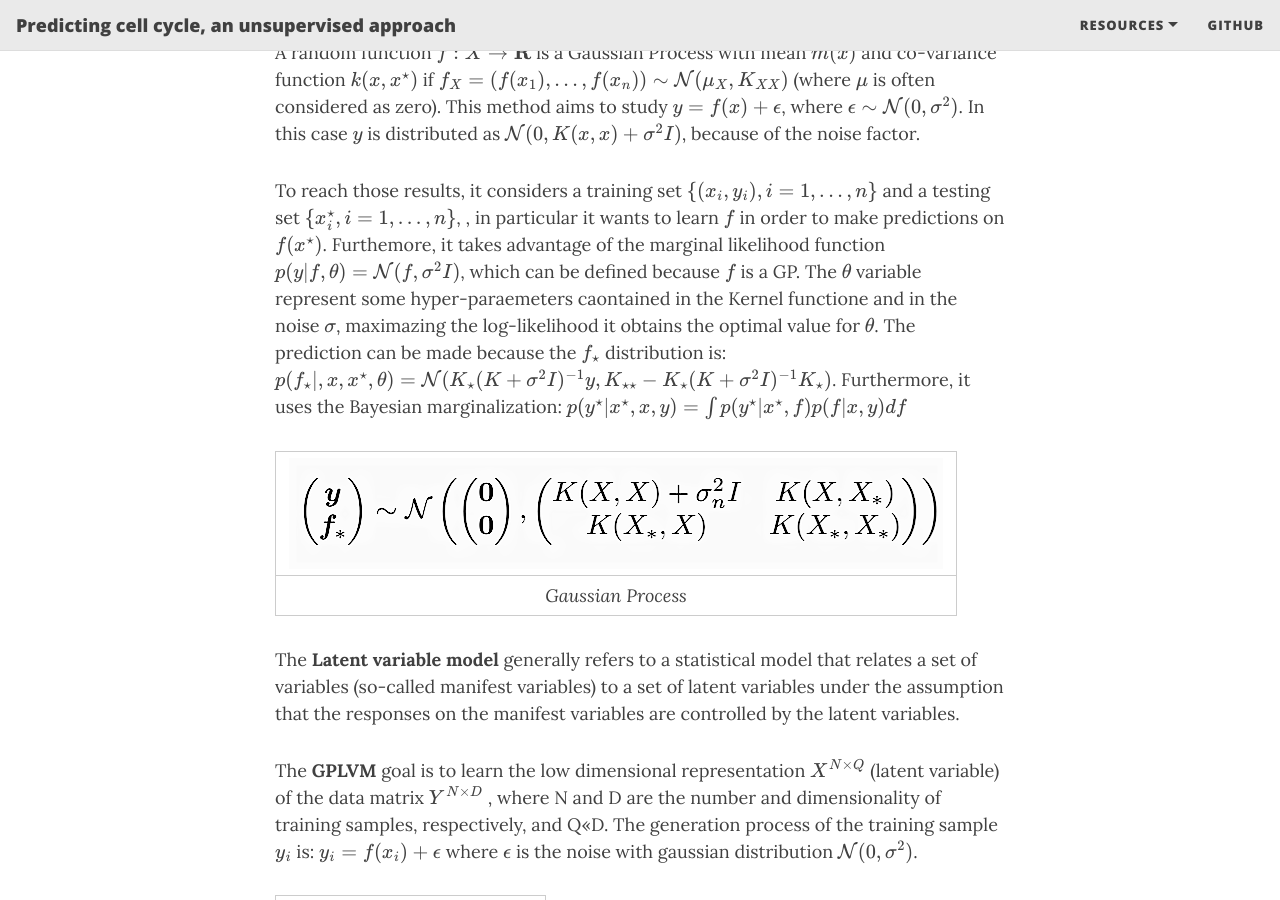
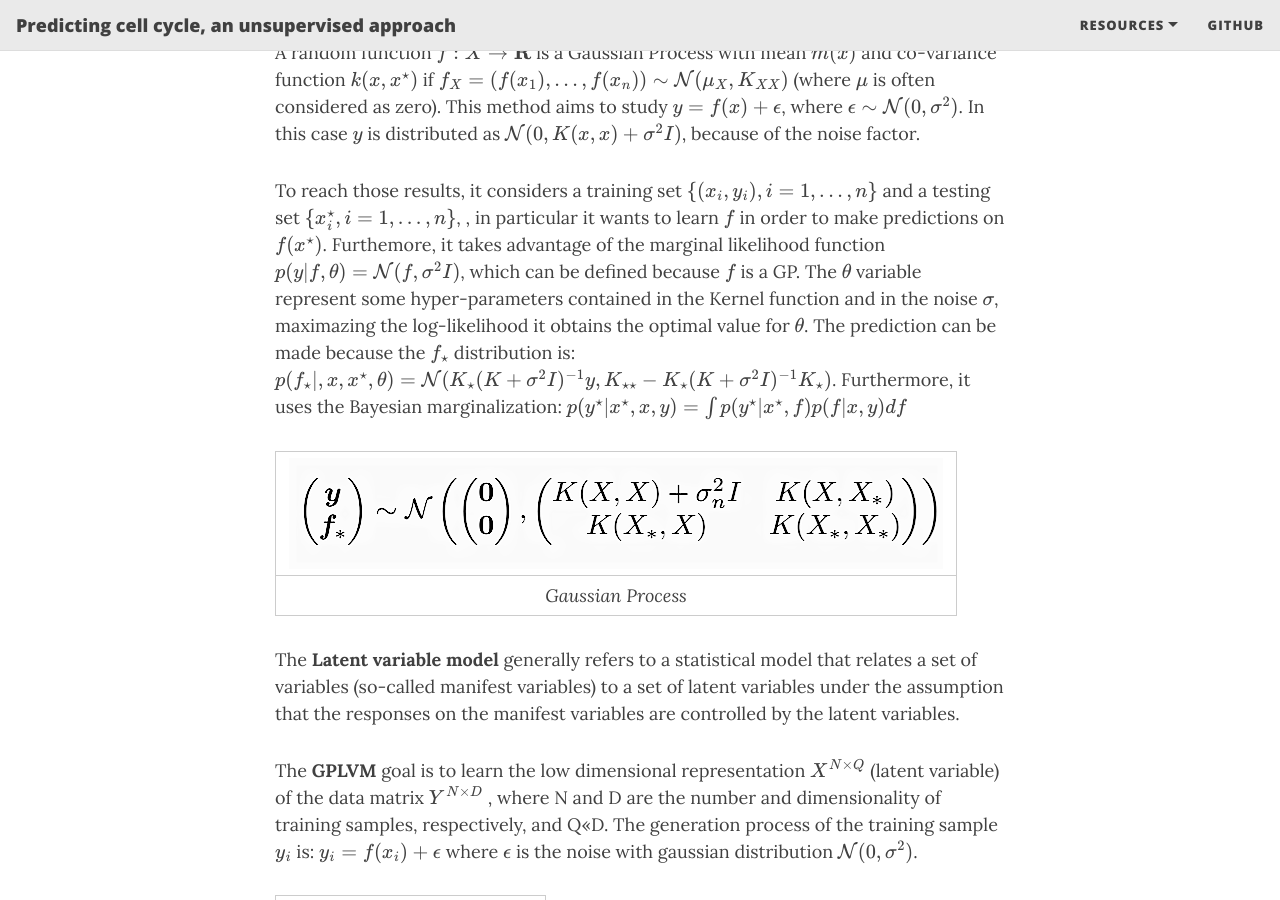
Before and after one commit to lucarossi9/statistical_computation_4, a Jekyll site: the page built from index.md, in a window 1280 px wide and 900 px high, scrolled down 9727 px. Built offline with Jekyll 4.4.1, drawn with Linux system fonts in a browser that asks for light colours; nearby versions of some CDN libraries; formulas are drawn with MathJax 3; the list of posts is cut into pages by our own code.

Commit message:
Update index.md

```diff
--- a/index.md
+++ b/index.md
@@ -123,7 +123,7 @@ The __Gaussian process__ attempts to describe a directional dependency between a
 
 A random function $$f:X\to \mathbf{R}$$ is a Gaussian Process with mean $$m(x)$$ and co-variance function $$k(x,x^\star)$$ if $$f_{X}=(f(x_1),...,f(x_n)) \sim \mathcal{N}(\mu_X,K_{XX})$$ (where $$\mu$$ is often considered as zero). This method aims to study $$y=f(x)+\epsilon$$, where $$\epsilon \sim \mathcal{N}(0,\sigma^2)$$. In this case $$y$$ is distributed as $$\mathcal{N}(0,K(x,x)+\sigma^2I)$$, because of the noise factor.
 
-To reach those results, it considers a training set $$\{(x_i,y_i), i=1,...,n\}$$ and a testing set $$\{x_i^\star, i=1,...,n\}$$, , in particular it wants to learn $$f$$ in order to make predictions on $$f(x^\star)$$. Furthemore, it takes advantage of the marginal likelihood function $$p(y\vert f, \theta)=\mathcal{N}(f, \sigma^2I)$$, which can be defined because $$f$$ is a GP. The $$\theta$$ variable represent some hyper-paraemeters caontained in the Kernel functione and in the noise $$\sigma$$, maximazing the log-likelihood it obtains the optimal value for $$\theta$$. The prediction can be made because the $$f_{\star}$$ distribution is:
+To reach those results, it considers a training set $$\{(x_i,y_i), i=1,...,n\}$$ and a testing set $$\{x_i^\star, i=1,...,n\}$$, , in particular it wants to learn $$f$$ in order to make predictions on $$f(x^\star)$$. Furthemore, it takes advantage of the marginal likelihood function $$p(y\vert f, \theta)=\mathcal{N}(f, \sigma^2I)$$, which can be defined because $$f$$ is a GP. The $$\theta$$ variable represent some hyper-parameters contained in the Kernel function and in the noise $$\sigma$$, maximazing the log-likelihood it obtains the optimal value for $$\theta$$. The prediction can be made because the $$f_{\star}$$ distribution is:
 $$p(f_{\star}\vert, x, x^{\star}, \theta) = \mathcal{N}(K_{\star}(K+\sigma^2I)^{-1}y, K_{\star\star}-K_{\star}(K+\sigma^2I)^{-1}K_{\star})$$.
 Furthermore, it uses the Bayesian marginalization:
 $$
```
